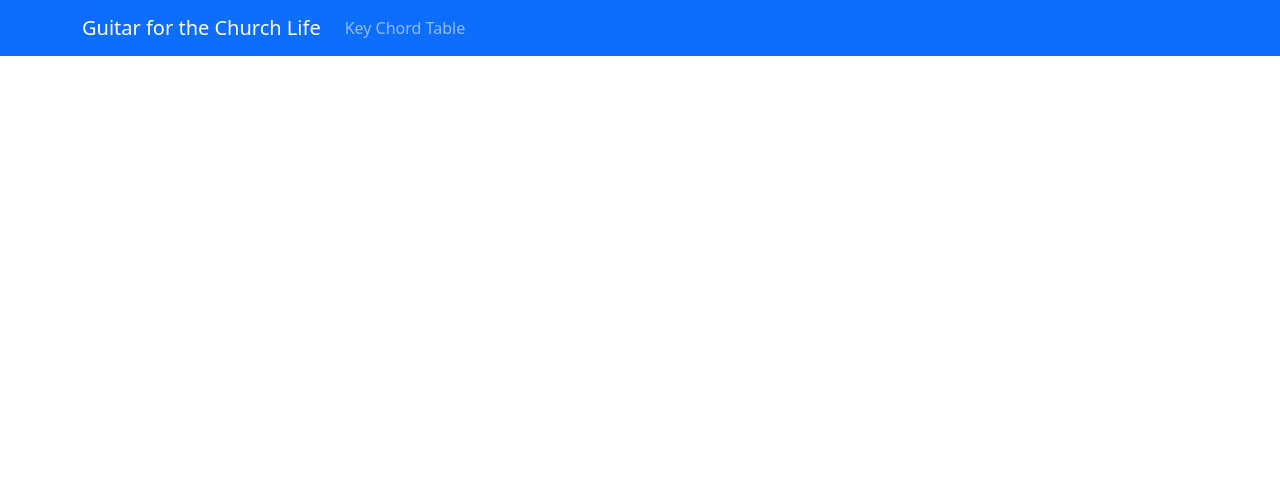
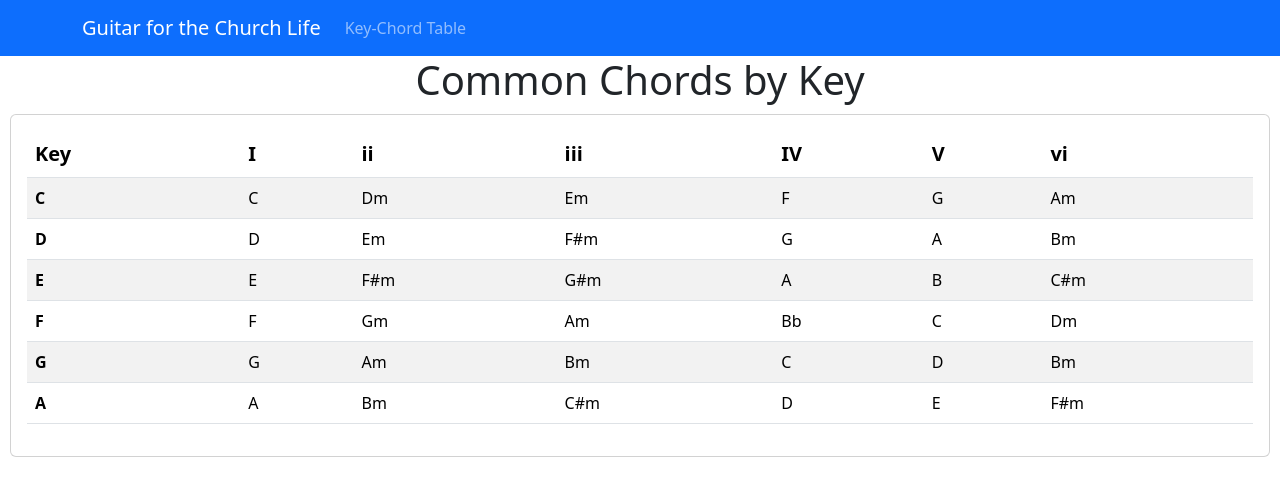
Before and after one commit to dbjeng/guitar-for-the-church-life, a React (Create React App) app in the folder frontend/: page /keyChordTable in a window 1280 px wide. Shown: the top 496 px of the page. Built offline with nearby package versions, Linux system fonts and the light colour scheme.

Commit message:
Added KeyChordTable

```diff
--- a/frontend/src/components/NavBar.jsx
+++ b/frontend/src/components/NavBar.jsx
@@ -1,4 +1,4 @@
-import {Container, Nav, Navbar as ReactNavbar, NavDropdown} from 'react-bootstrap';
+import {Container, Nav, Navbar as ReactNavbar} from 'react-bootstrap';
 
 export default function Navbar() {
   return (
@@ -6,7 +6,7 @@ export default function Navbar() {
       <Container>
         <ReactNavbar.Brand href="/">Guitar for the Church Life</ReactNavbar.Brand>
         <Nav className="me-auto">
-          <Nav.Link href="/keyChordTable">Key Chord Table</Nav.Link>
+          <Nav.Link href="/keyChordTable">Key-Chord Table</Nav.Link>
         </Nav>
       </Container>
     </ReactNavbar>
--- a/frontend/src/pages/KeyChordTable.jsx
+++ b/frontend/src/pages/KeyChordTable.jsx
@@ -1,5 +1,48 @@
-export default function KeyChordTable(){
-    return (
-        <div>Key Chord Table</div>
-    )
+import styles from "./KeyChordtable.module.css";
+import Table from "react-bootstrap/Table";
+import Card from 'react-bootstrap/Card';
+
+function tableHeaders(tableHeaders) {
+  return (
+    <tr>
+      {tableHeaders.map((header) => <th>{header}</th>)}
+    </tr>
+  )
 }
+
+function tableRows(rows) {
+  return rows.map((row) => (
+    <tr>
+      {row.map((item) => <td>{item}</td>)}
+    </tr>
+  ))
+}
+
+export default function KeyChordTable() {
+  const headers = ['Key', 'I', 'ii', 'iii', 'IV', 'V', 'vi']
+  const keyWithChords = [
+    ['C', 'C', 'Dm', 'Em', 'F', 'G', 'Am'],
+    ['D', 'D', 'Em', 'F#m', 'G', 'A', 'Bm'],
+    ['E', 'E', 'F#m', 'G#m', 'A', 'B', 'C#m'],
+    ['F', 'F', 'Gm', 'Am', 'Bb', 'C', 'Dm'],
+    ['G', 'G', 'Am', 'Bm', 'C', 'D', 'Bm'],
+    ['A', 'A', 'Bm', 'C#m', 'D', 'E', 'F#m'],
+  ]
+  return (
+    <>
+      <h1 className={styles.title}>Common Chords by Key</h1>
+      <Card className={styles.tableCard}>
+        <Card.Body>
+          <Table striped>
+            <thead>
+              {tableHeaders(headers)}
+            </thead>
+            <tbody>
+              {tableRows(keyWithChords)}
+            </tbody>
+          </Table>
+        </Card.Body>
+      </Card>
+    </>
+  );
+}
--- /dev/null
+++ b/frontend/src/pages/KeyChordtable.module.css
@@ -0,0 +1,17 @@
+.title {
+    display: flex;
+    justify-content: center;
+}
+
+.tableCard {
+    margin: 10px;
+}
+
+th {
+    font-weight: bold;
+    font-size: 20px;
+}
+
+td:first-child {
+    font-weight: bold;
+}
--- a/frontend/src/pages/Layout.jsx
+++ b/frontend/src/pages/Layout.jsx
@@ -1,5 +1,11 @@
+import { Outlet } from "react-router-dom";
 import Navbar from "../components/Navbar";
 
 export default function Layout(){
-    return <Navbar/>
+    return (
+    <>
+        <Navbar/>
+        <Outlet/>
+    </>
+    )
 }
```
Also changed, not shown: frontend/src/index.js (line endings or trailing spaces).
